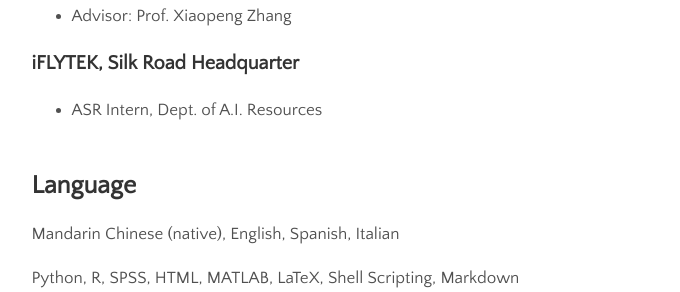
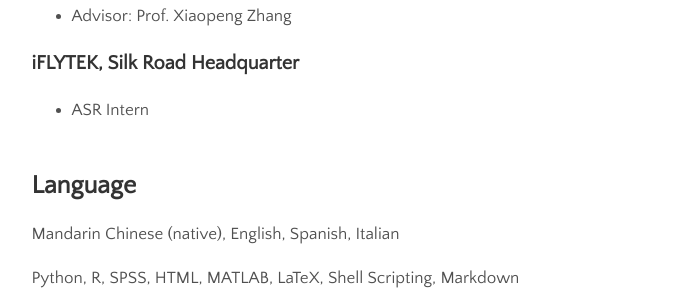
Before and after one commit to zhengwuma/zhengwuma.github.io, a Jekyll site: the page built from menu/about.md, in a window 1280 px wide. Shown: the part 1073-1365 px from the top of the page, without its empty margins (301-981 px from the left). Built offline with Jekyll 4.4.1, drawn with Linux system fonts in a browser that asks for light colours.

Commit message:
Update about.md

```diff
--- a/menu/about.md
+++ b/menu/about.md
@@ -30,7 +30,7 @@ Currently, I am a Research Assistant at the LAnguages, Machines & Brains Lab, Ci
 - Advisor: Prof. Xiaopeng Zhang
 
 ### iFLYTEK, Silk Road Headquarter
-- ASR Intern, Dept. of A.I. Resources
+- ASR Intern
 <br><br>
 
 ## Language
```
